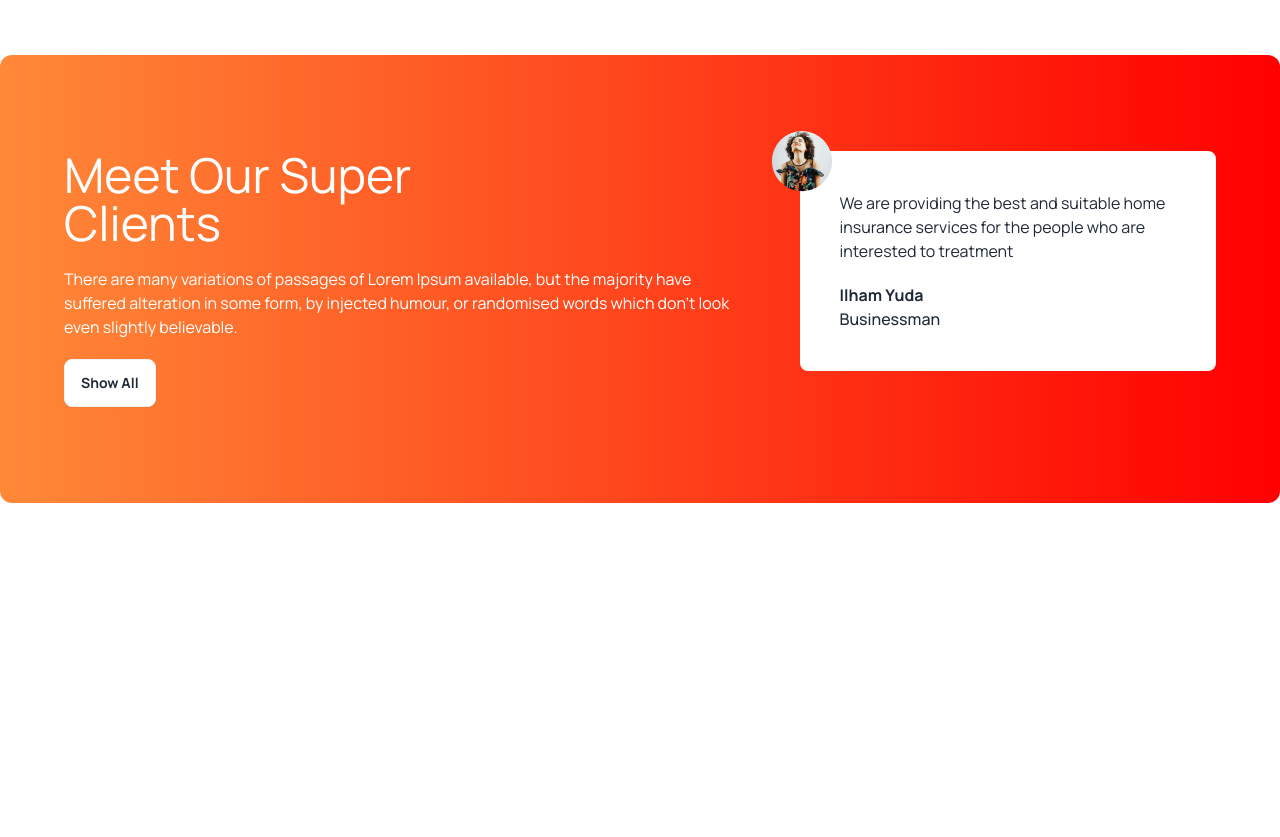
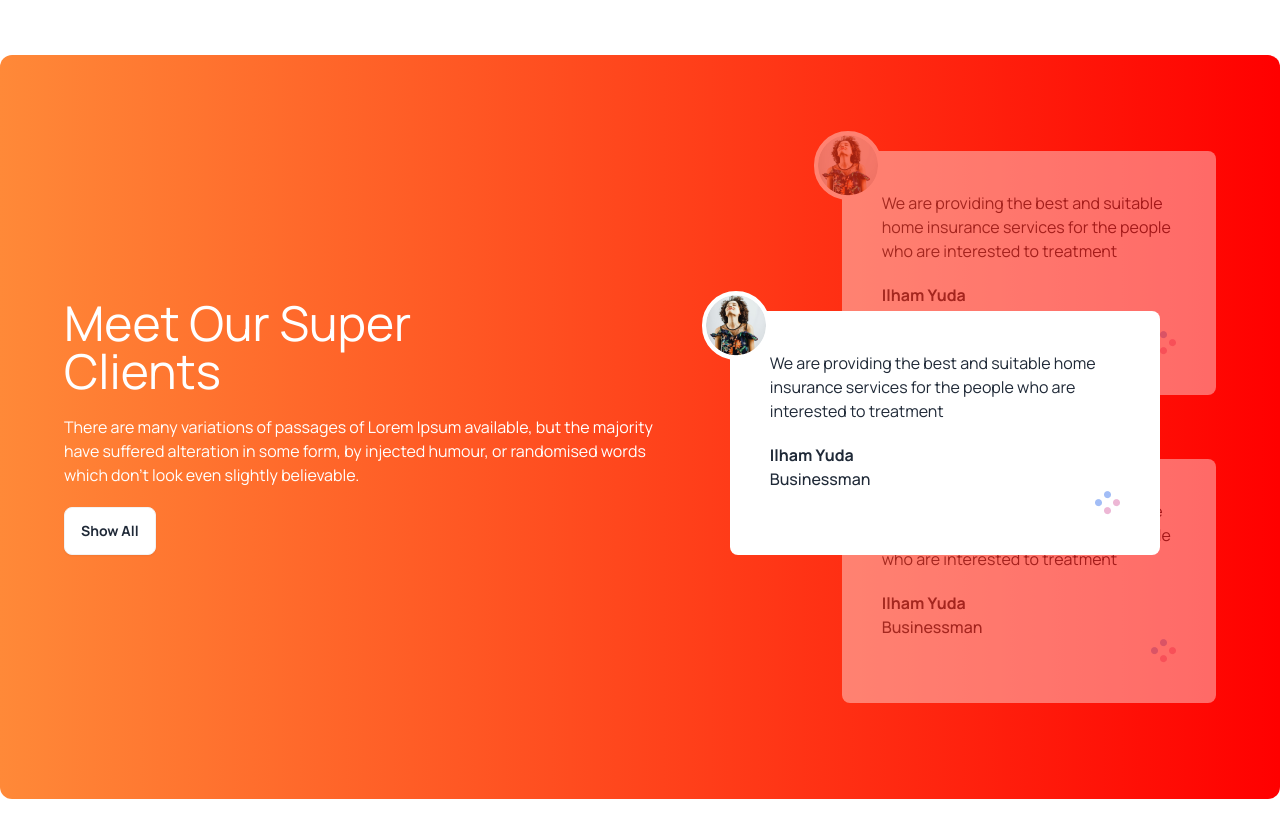
Before and after one commit to AbdullahNahid747/tea-house-resources, a plain HTML site: page index.html in a window 1280 px wide. Shown: the part 1740-2577 px from the top of the page. Before the commit the page ends 2339 px from the top, so only its background shows below. Drawn offline with nearby package versions, Linux system fonts and the light colour scheme.

Commit message:
added another section

```diff
--- a/index.html
+++ b/index.html
@@ -181,7 +181,8 @@
         </section>
         <!-- Meet Our Super Clients -->
         <section class="my-24 rounded-xl bg-gradient-to-r from-[#FF8938] to-[#F00] px-16 py-24 flex flex-col lg:flex-row gap-12">
-            <div class="space-y-5">
+            <div class="flex items-center lg:pr-28">
+               <div class="space-y-5">
                 <h2 class="text-5xl text-extrabold text-white">
                     Meet Our Super
                     <br>
@@ -191,11 +192,13 @@
                     There are many variations of passages of Lorem Ipsum available, but the majority have suffered alteration in some form, by injected humour, or randomised words which don't look even slightly believable.
                 </p>
                 <button class="btn bg-white">Show All</button>
+               </div>
             </div>
-            <div>
-                <!-- review -->
-                <div class="p-10 rounded-lg bg-white relative">
-                    <img class="absolute -left-7 -top-5" src="images/client.png" alt="">
+            <!-- review container -->
+            <div class="relative">
+                <!--Next review -->
+                <div class="opacity-40 p-10 rounded-lg bg-white relative mb-16 z-10">
+                    <img class="absolute -left-7 -top-5 border-4 border-white rounded-full bg-white" src="images/client.png" alt="">
                     <p>
                         We are providing the best and suitable home insurance services for the people who are interested to treatment
                     </p>
@@ -205,6 +208,41 @@
                     <p class="font-medium">
                         Businessman
                     </p>
+                    <div class="flex justify-end">
+                        <img class="" src="images/circles.png" alt="">
+                    </div>
+                </div>
+                <!--curent review -->
+                <div class="top-40 lg:-left-28 p-10 rounded-lg bg-white absolute lg:w-[430px] z-20">
+                    <img class="absolute -left-7 -top-5 border-4 border-white rounded-full bg-white" src="images/client.png" alt="">
+                    <p>
+                        We are providing the best and suitable home insurance services for the people who are interested to treatment
+                    </p>
+                    <h4 class="font-bold mt-5">
+                        Ilham Yuda
+                    </h4>
+                    <p class="font-medium">
+                        Businessman
+                    </p>
+                    <div class="flex justify-end">
+                        <img class="" src="images/circles.png" alt="">
+                    </div>
+                </div>
+                <!--previous review -->
+                <div class="opacity-40 p-10 rounded-lg bg-white relative z-10">
+                    <img class="absolute -left-7 -top-5 border-4 border-white rounded-full bg-white" src="images/client.png" alt="">
+                    <p>
+                        We are providing the best and suitable home insurance services for the people who are interested to treatment
+                    </p>
+                    <h4 class="font-bold mt-5">
+                        Ilham Yuda
+                    </h4>
+                    <p class="font-medium">
+                        Businessman
+                    </p>
+                    <div class="flex justify-end">
+                        <img class="" src="images/circles.png" alt="">
+                    </div>
                 </div>
             </div>
         </section>
```
